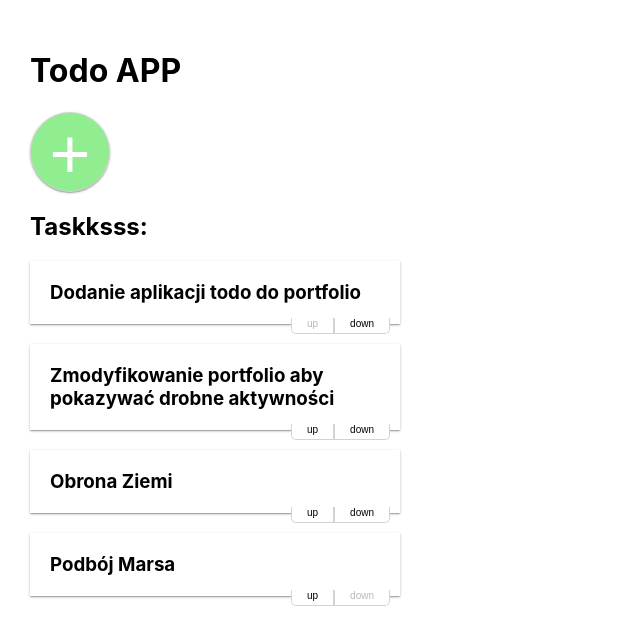
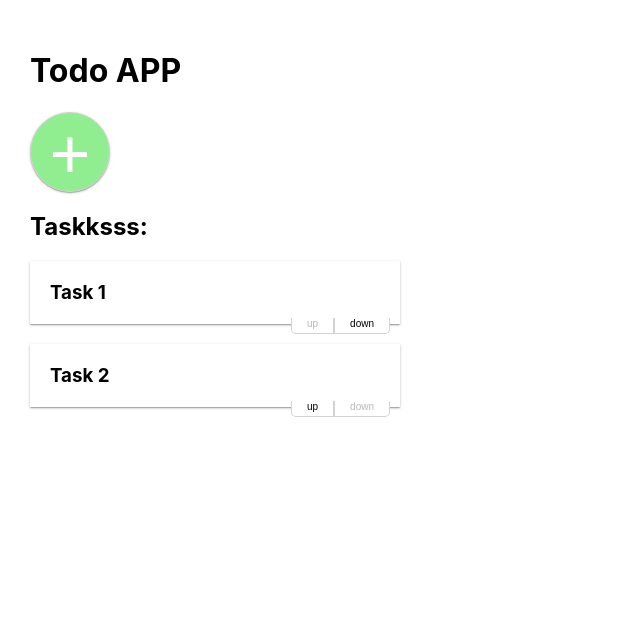
Before and after one commit to PK007PK/P38TODO, a React (Create React App) app: page / in a window 1280 px wide. Shown: the top 644 px of the page, without its empty margins (0-640 px from the left). Built offline with nearby package versions, Linux system fonts and the light colour scheme.

Commit message:
Change starting data

```diff
--- a/src/App.js
+++ b/src/App.js
@@ -13,30 +13,16 @@ class App extends React.Component {
     allProjects: [
       {
         id: 0,
-        name: "Dodanie aplikacji todo do portfolio",
-        description:
-          "1. Orci varius natoque penatibus et magnis dis parturient montes, nascetur ridiculus mus. Sed rhoncus semper risus, id placerat neque cursus a. Donec quam nisl, euismod a eleifend in, commodo eu leo. Nunc imperdiet nulla quis semper pretium. Cras sagittis quam eu est volutpat, aliquam lacinia nunc imperdiet. In convallis nulla nibh, in pharetra urna viverra et. In molestie a augue in dapibus. Vivamus non maximus felis, ac lobortis dui.",
+        name: "Task 1",
+        description: "Description 1",
       },
       {
         id: 1,
-        name: "Zmodyfikowanie portfolio aby pokazywać drobne aktywności",
-        description:
-          "2. Orci varius natoque penatibus et magnis dis parturient montes, nascetur ridiculus mus. Sed rhoncus semper risus, id placerat neque cursus a. Donec quam nisl, euismod a eleifend in, commodo eu leo. Nunc imperdiet nulla quis semper pretium. Cras sagittis quam eu est volutpat, aliquam lacinia nunc imperdiet. In convallis nulla nibh, in pharetra urna viverra et. In molestie a augue in dapibus. Vivamus non maximus felis, ac lobortis dui.",
-      },
-      {
-        id: 2,
-        name: "Obrona Ziemi",
-        description:
-          "3. Orci varius natoque penatibus et magnis dis parturient montes, nascetur ridiculus mus. Sed rhoncus semper risus, id placerat neque cursus a. Donec quam nisl, euismod a eleifend in, commodo eu leo. Nunc imperdiet nulla quis semper pretium. Cras sagittis quam eu est volutpat, aliquam lacinia nunc imperdiet. In convallis nulla nibh, in pharetra urna viverra et. In molestie a augue in dapibus. Vivamus non maximus felis, ac lobortis dui.",
-      },
-      {
-        id: 3,
-        name: "Podbój Marsa",
-        description:
-          "4. Orci varius natoque penatibus et magnis dis parturient montes, nascetur ridiculus mus. Sed rhoncus semper risus, id placerat neque cursus a. Donec quam nisl, euismod a eleifend in, commodo eu leo. Nunc imperdiet nulla quis semper pretium. Cras sagittis quam eu est volutpat, aliquam lacinia nunc imperdiet. In convallis nulla nibh, in pharetra urna viverra et. In molestie a augue in dapibus. Vivamus non maximus felis, ac lobortis dui.",
+        name: "Task 2",
+        description: "Description 2",
       },
     ],
-    currentId: 4,
+    currentId: 2,
     projectInEdition: null,
     projectPanelOpen: false,
     newProjectPanelOpen: false,
```
Also changed, not shown: package.json (line endings or trailing spaces), public/index.html (line endings or trailing spaces), public/manifest.json, public/robots.txt, src/assets/styles/index.css (line endings or trailing spaces), src/index.js (line endings or trailing spaces), 2 other files (tests, documents, lock files or other folders).
